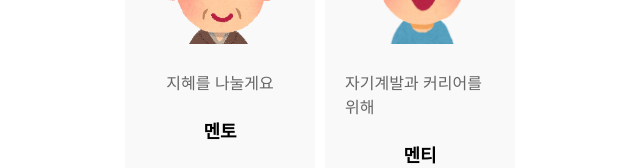
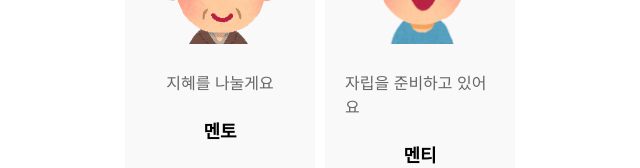
Before and after one commit to 2024TECH4GOOD/wi-sharing-client, a Next.js app in the folder app/: page /onboarding in a window 1280 px wide. Shown: the part 272-440 px from the top of the page, without its empty margins (320-960 px from the left). Built offline with nearby package versions, Linux system fonts and the light colour scheme.

Commit message:
fix : youth description text

```diff
--- a/app/src/app/(route)/onboarding/page.tsx
+++ b/app/src/app/(route)/onboarding/page.tsx
@@ -245,7 +245,7 @@ export default function Onboarding() {
               onClick={() => handleRoleSelect("YOUTH")}
             >
               <img src="/assets/youth.png" alt="Youth" />
-              <p className={styles.listBoxCaption}>자기계발과 커리어를 위해</p>
+              <p className={styles.listBoxCaption}>자립을 준비하고 있어요</p>
               <p className={styles.listBoxTitle}>멘티</p>
             </div>
           </div>
```
